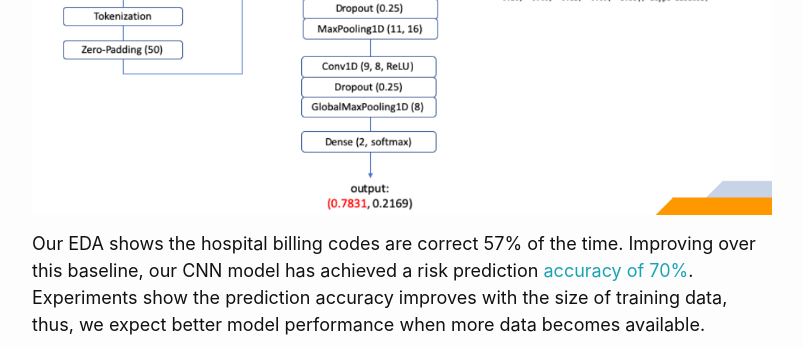
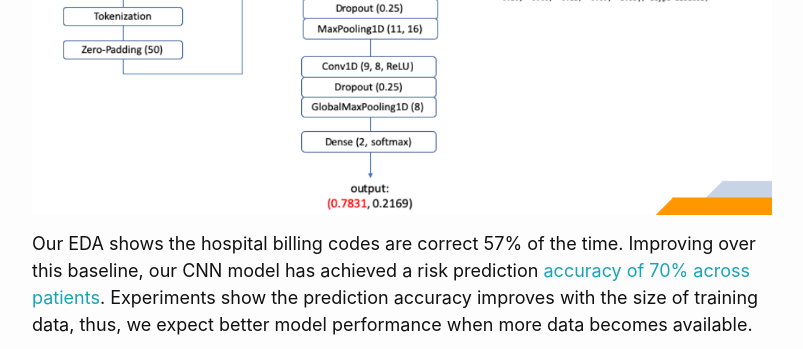
Before and after one commit to cswavola/cswavola.github.io, a Jekyll site: the page built from my_collections/_projects/BillingCodes.md, in a window 1280 px wide and 900 px high, scrolled down 4670 px, cut to the strip 0-349 px from the top of the window. Shown: the whole strip, without its empty margins (238-1041 px from the left). Built offline with Jekyll 4.4.1, drawn with Linux system fonts in a browser that asks for light colours; nearby versions of some CDN libraries.

Commit message:
CNN edits

```diff
--- a/my_collections/_projects/BillingCodes.md
+++ b/my_collections/_projects/BillingCodes.md
@@ -83,7 +83,7 @@ To capture the semantic meanings of words, we encode the input text using pre-tr
 
 ![CA_CNN]({{ "/assets/images/CA_CNN.PNG"  }})
 
-Our EDA shows the hospital billing codes are correct 57% of the time. Improving over this baseline, our CNN model has achieved a risk prediction [accuracy of 70%]({{site.baseurl}}/assets/images/CA_CNNerror.PNG"). Experiments show the prediction accuracy improves with the size of training data, thus, we expect better model performance when more data becomes available.
+Our EDA shows the hospital billing codes are correct 57% of the time. Improving over this baseline, our CNN model has achieved a risk prediction [accuracy of 70%]({{site.baseurl}}/assets/images/CA_CNNperform.PNG") [across patients]({{site.baseurl}}/assets/images/CA_CNNerror.PNG"). Experiments show the prediction accuracy improves with the size of training data, thus, we expect better model performance when more data becomes available.
 
 
 
```
Also changed, not shown: assets/images/CA_CNNperform.PNG (added).
